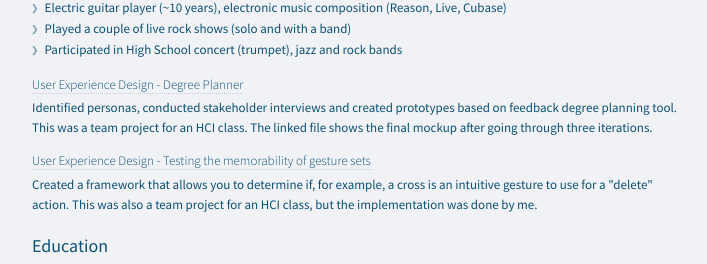
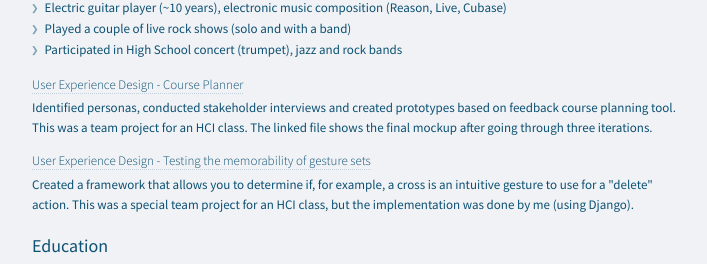
Before and after one commit to surjikal/nicolasporter.ca, a plain HTML site: page index.html in a window 1280 px wide. Shown: the part 996-1260 px from the top of the page, without its empty margins (278-985 px from the left). Drawn offline with nearby package versions, Linux system fonts and the light colour scheme.

Commit message:
Updated:

```diff
--- a/index.html
+++ b/index.html
@@ -91,10 +91,10 @@
           </ul>
         </li>
         <li class="project">
-          <h2><a href="/assets/files/degree-planner.pdf">User Experience Design - Degree Planner</a></h2>
+          <h2><a href="/assets/files/course-planner.pdf">User Experience Design - Course Planner</a></h2>
           <p>
             Identified personas, conducted stakeholder interviews and created prototypes based on feedback
-            degree planning tool. This was a team project for an HCI class.<span class="screen-only"> The linked file shows the final mockup after going through three iterations.</span>
+            course planning tool. This was a team project for an HCI class.<span class="screen-only"> The linked file shows the final mockup after going through three iterations.</span>
           </p>
         </li>
         <li class="project">
@@ -102,7 +102,7 @@
           <p>
             Created a framework that allows you to determine if, for example, a
             cross is an intuitive gesture to use for a "delete" action.
-            This was also a team project for an HCI class, but the implementation was done by me.
+            This was a special team project for an HCI class, but the implementation was done by me (using Django).
           </p>
         </li>
       </ul>
```
